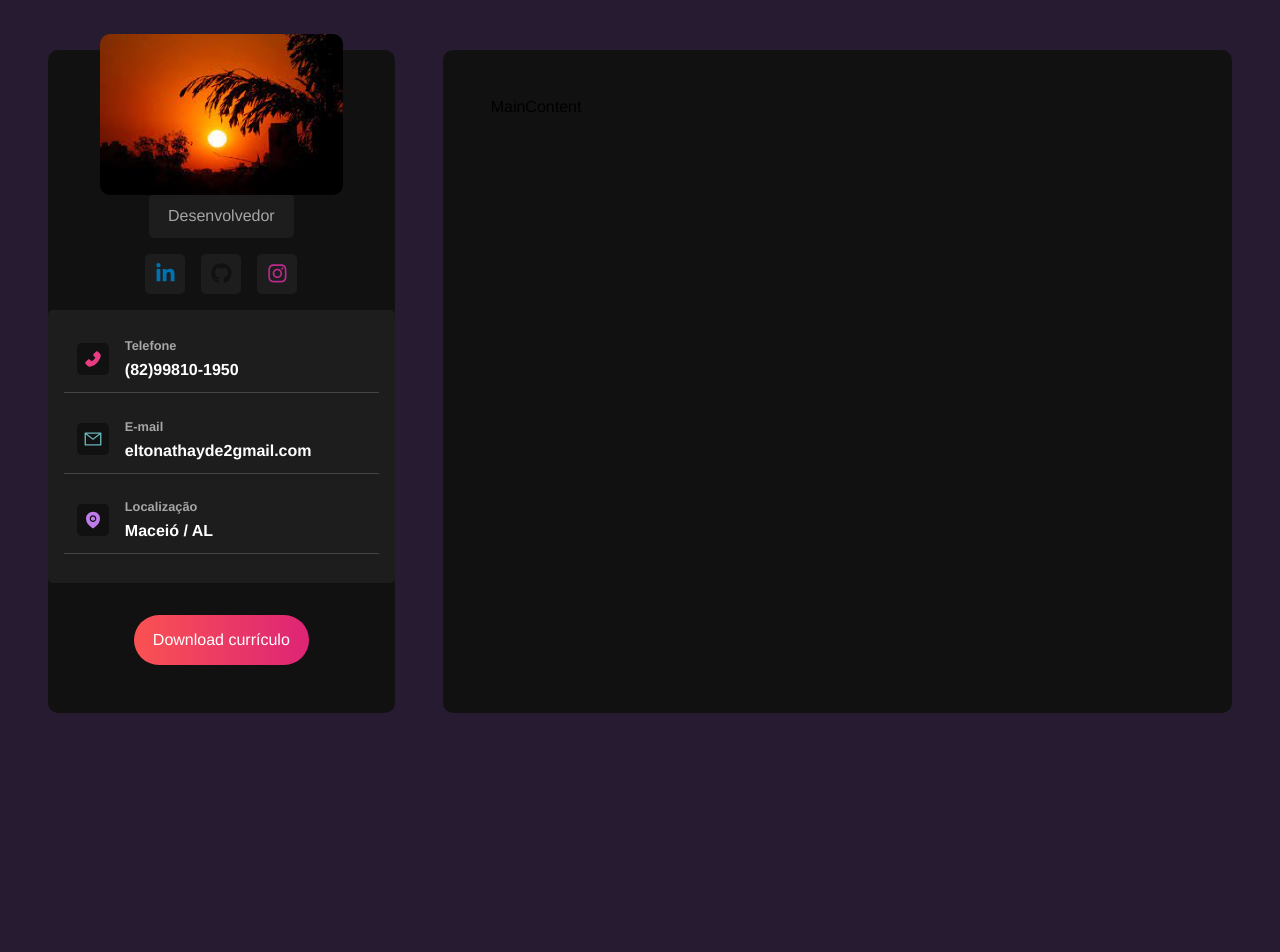
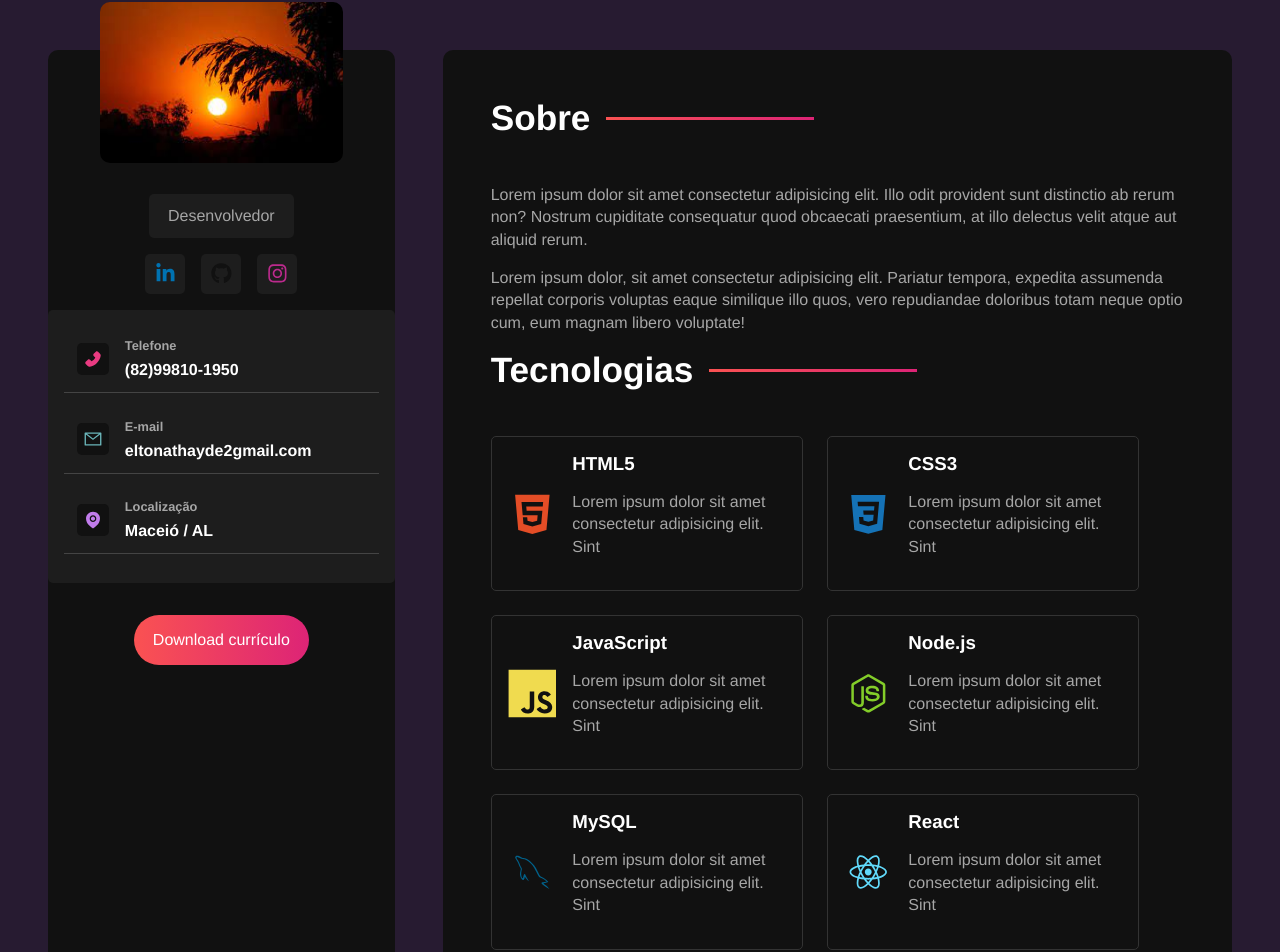
Before and after one commit to eltonathayde/portifolio-React-sass, a React (Vite) app in the folder vite-project/: page / in a window 1280 px wide. Shown: the part 202-1154 px from the top of the page. Before the commit the page ends 963 px from the top, so only its background shows below. Built offline with nearby package versions, Linux system fonts and the light colour scheme.

Commit message:
projeto 95% finalizado - falta adicionar info-pessoais

```diff
--- /dev/null
+++ b/vite-project/src/components/AboutContainer.jsx
@@ -0,0 +1,21 @@
+const AboutContainer = () => {
+  return (
+    <section className="about-container">
+      <h2>Sobre</h2>
+      <p>
+        Lorem ipsum dolor sit amet consectetur adipisicing elit. Illo odit
+        provident sunt distinctio ab rerum non? Nostrum cupiditate consequatur
+        quod obcaecati praesentium, at illo delectus velit atque aut aliquid
+        rerum.
+      </p>
+      <p>
+        Lorem ipsum dolor, sit amet consectetur adipisicing elit. Pariatur
+        tempora, expedita assumenda repellat corporis voluptas eaque similique
+        illo quos, vero repudiandae doloribus totam neque optio cum, eum magnam
+        libero voluptate!
+      </p>
+    </section>
+  );
+};
+
+export default AboutContainer;
--- a/vite-project/src/components/MainContent.jsx
+++ b/vite-project/src/components/MainContent.jsx
@@ -1,7 +1,17 @@
+import AboutContainer from "./AboutContainer";
+import ProjectContainer from "./ProjectContainer";
+import TechnologiesContainer from "./TechnologiesContainer";
+
 import "../styles/components/maincontent.sass";
 
 const MainContent = () => {
-  return <main id="main-content">MainContent</main>;
+  return (
+    <main id="main-content">
+      <AboutContainer />
+      <TechnologiesContainer />
+      <ProjectContainer />
+    </main>
+  );
 };
 
 export default MainContent;
--- /dev/null
+++ b/vite-project/src/components/ProjectContainer.jsx
@@ -0,0 +1,18 @@
+const ProjectContainer = () => {
+  return (
+    <section className="porjects-container">
+      <h2>projetos</h2>
+      <p>
+        Lorem ipsum dolor sit amet consectetur adipisicing elit. Similique
+        accusamus aliquam asperiores ipsum. Voluptatem consequuntur culpa
+        repellendus aliquid, magni enim cupiditate, vel sunt adipisci minima
+        nobis? Quo eum maiores reprehenderit.
+      </p>
+      <a href="https://github.com/eltonathayde" className="btn">
+        Ver Projetos
+      </a>
+    </section>
+  );
+};
+
+export default ProjectContainer;
--- /dev/null
+++ b/vite-project/src/components/TechnologiesContainer.jsx
@@ -0,0 +1,42 @@
+import {
+  DiHtml5,
+  DiCss3,
+  DiJsBadge,
+  DiNodejsSmall,
+  DiMysql,
+  DiReact,
+} from "react-icons/di";
+
+import "../styles/components/technologiescontainer.sass";
+
+const technologies = [
+  { id: "html", name: "HTML5", icon: <DiHtml5 /> },
+  { id: "css", name: "CSS3", icon: <DiCss3 /> },
+  { id: "js", name: "JavaScript", icon: <DiJsBadge /> },
+  { id: "node", name: "Node.js", icon: <DiNodejsSmall /> },
+  { id: "mysql", name: "MySQL", icon: <DiMysql /> },
+  { id: "react", name: "React", icon: <DiReact /> },
+];
+
+const TechnologiesContainer = () => {
+  return (
+    <section className="technologies-container">
+      <h2>Tecnologias</h2>
+      <div className="technologies-grid">
+        {technologies.map((tech) => (
+          <div className="technology-card" id={tech.id} key={tech.id}>
+            {tech.icon}
+            <div className="technology-info">
+              <h3>{tech.name}</h3>
+              <p>
+                Lorem ipsum dolor sit amet consectetur adipisicing elit. Sint
+              </p>
+            </div>
+          </div>
+        ))}
+      </div>
+    </section>
+  );
+};
+
+export default TechnologiesContainer;
--- a/vite-project/src/styles/components/maincontent.sass
+++ b/vite-project/src/styles/components/maincontent.sass
@@ -1,7 +1,32 @@
 @use "../variables"
+@use "../mixins"
 
 #main-content
     background-color: variables.$bg-color
     flex: 2 1 0
     border-radius: variables.$container-border-radius
     padding: 3rem
+
+    section
+        display: flex
+        flex-direction: column
+
+    h2
+        color: variables.$text-color
+        font-size: 2.2em
+        margin-bottom: 1.3em
+        @include mixins.center
+        justify-content: start
+        gap: 1rem
+
+        &:after
+            @include mixins.gradient-border
+
+    p
+        color: variables.$text-color-secondary
+        margin-bottom: 1rem
+        line-height: 1.4rem
+
+    .btn
+        @include mixins.btn
+        align-self: start
--- a/vite-project/src/styles/components/sidebar.sass
+++ b/vite-project/src/styles/components/sidebar.sass
@@ -17,7 +17,7 @@
         max-width: 70%
         border-radius: variables.$container-border-radius
         position: absolute
-        top: -1em
+        top: -3em
 
     .title
         color: variables.$text-color-secondary
--- /dev/null
+++ b/vite-project/src/styles/components/technologiescontainer.sass
@@ -0,0 +1,44 @@
+@use '../variables'
+@use '../mixins'
+
+.technologies-container
+    margin-bottom: 1rem
+
+    .technologies-grid
+        display: flex
+        flex-wrap: wrap
+        gap: 1.5rem
+
+        .technology-card
+            @include mixins.center
+            gap: 1rem
+            padding: 1rem
+            border: 1px solid #333
+            width: 45%
+            border-radius: variables.$card-border-radius
+
+            h3
+                color: variables.$text-color
+                margin-bottom: 1rem
+
+            svg
+                font-size: 6rem
+
+        #html
+            svg
+                color: #e44d26
+        #css
+            svg
+                color: #1572b6
+        #js
+            svg
+                color: #F0db4f
+        #node
+            svg
+                color: #83cd29
+        #mysql
+            svg
+                color: #00618a
+        #react
+            svg
+                color: #61dafb
--- a/vite-project/src/styles/mixins.sass
+++ b/vite-project/src/styles/mixins.sass
@@ -10,3 +10,9 @@
     background: variables.$gradient
     text-decoration: none
     border-radius: 3rem
+
+@mixin  gradient-border
+    content: ""
+    background: variables.$gradient
+    height: 3px
+    width: 30%
```
